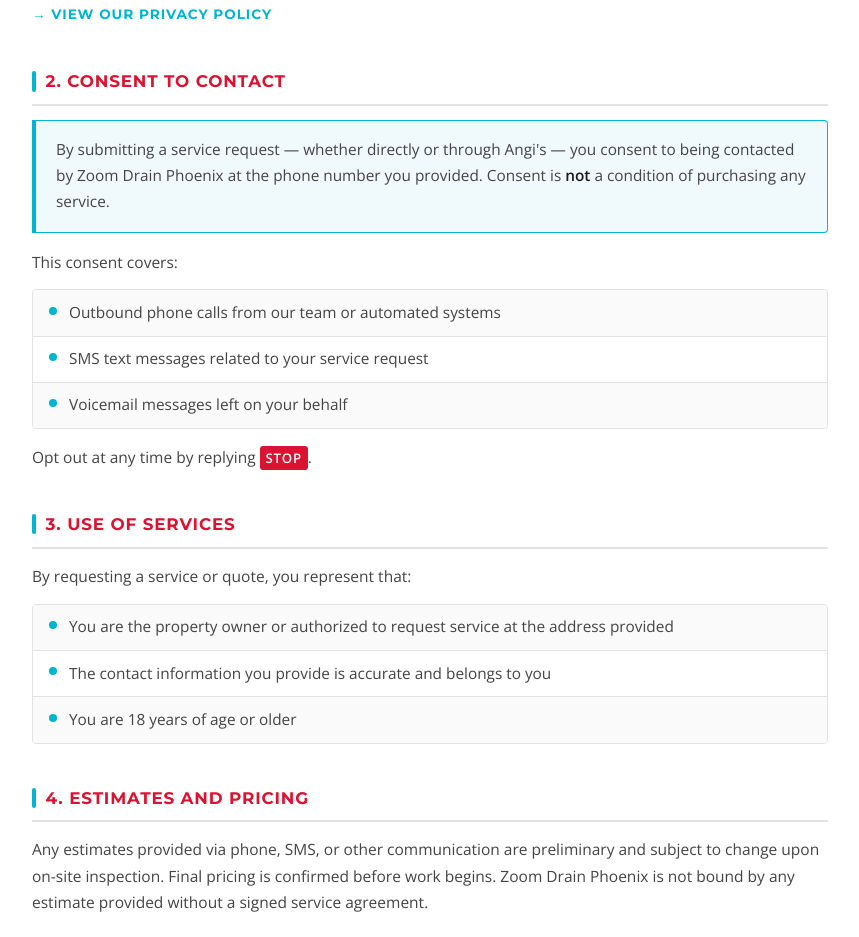
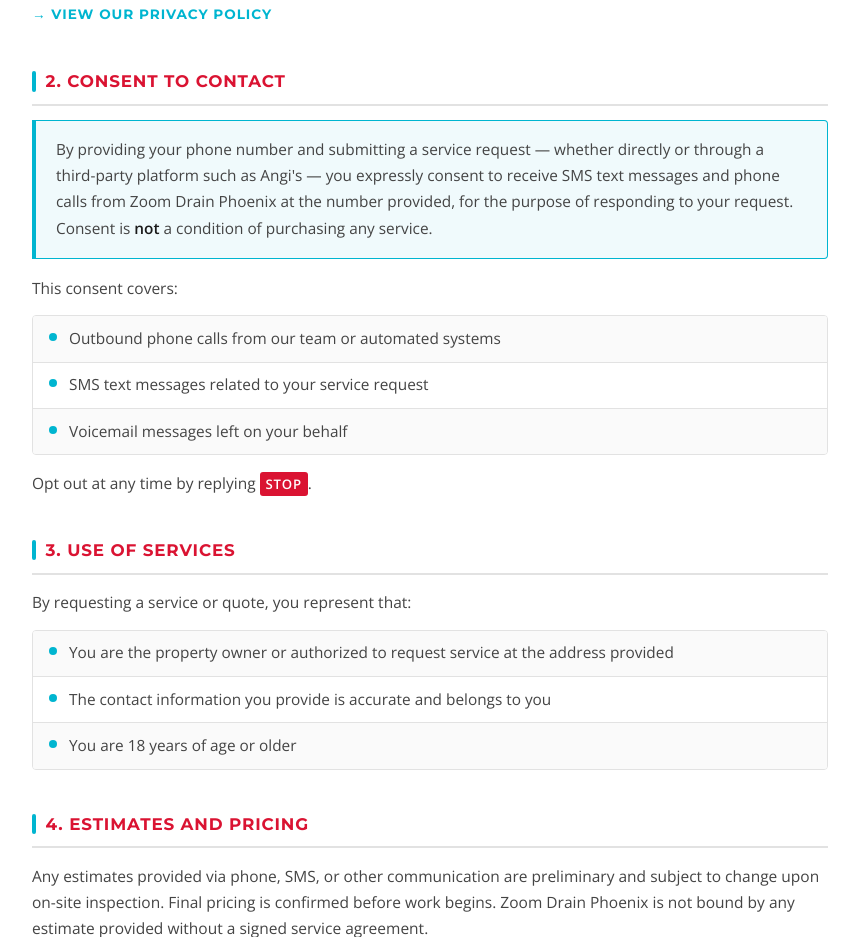
Before and after one commit to zoomdraindave/zoom-drain-hub, a website: page src/public/terms.html in a window 1280 px wide. Shown: the part 1199-2136 px from the top of the page, without its empty margins (210-1069 px from the left). Drawn offline with nearby package versions, Linux system fonts and the light colour scheme.

Commit message:
Updated terms and conditions to better comply with 10DLC registration

```diff
--- a/src/public/terms.html
+++ b/src/public/terms.html
@@ -387,8 +387,12 @@
   <section>
     <h2>2. Consent to Contact</h2>
     <div class="callout">
-      <p>By submitting a service request — whether directly or through Angi's — you consent to being
-      contacted by Zoom Drain Phoenix at the phone number you provided. Consent is <strong>not</strong> a condition of purchasing any service.</p>
+      <p>By providing your phone number and submitting a service request —
+        whether directly or through a third-party platform such as Angi's —
+        you expressly consent to receive SMS text messages and phone calls
+        from Zoom Drain Phoenix at the number provided, for the purpose of
+        responding to your request. Consent is <strong>not</strong> a condition of purchasing
+        any service.</p>
     </div>
     <p>This consent covers:</p>
     <ul>
```
